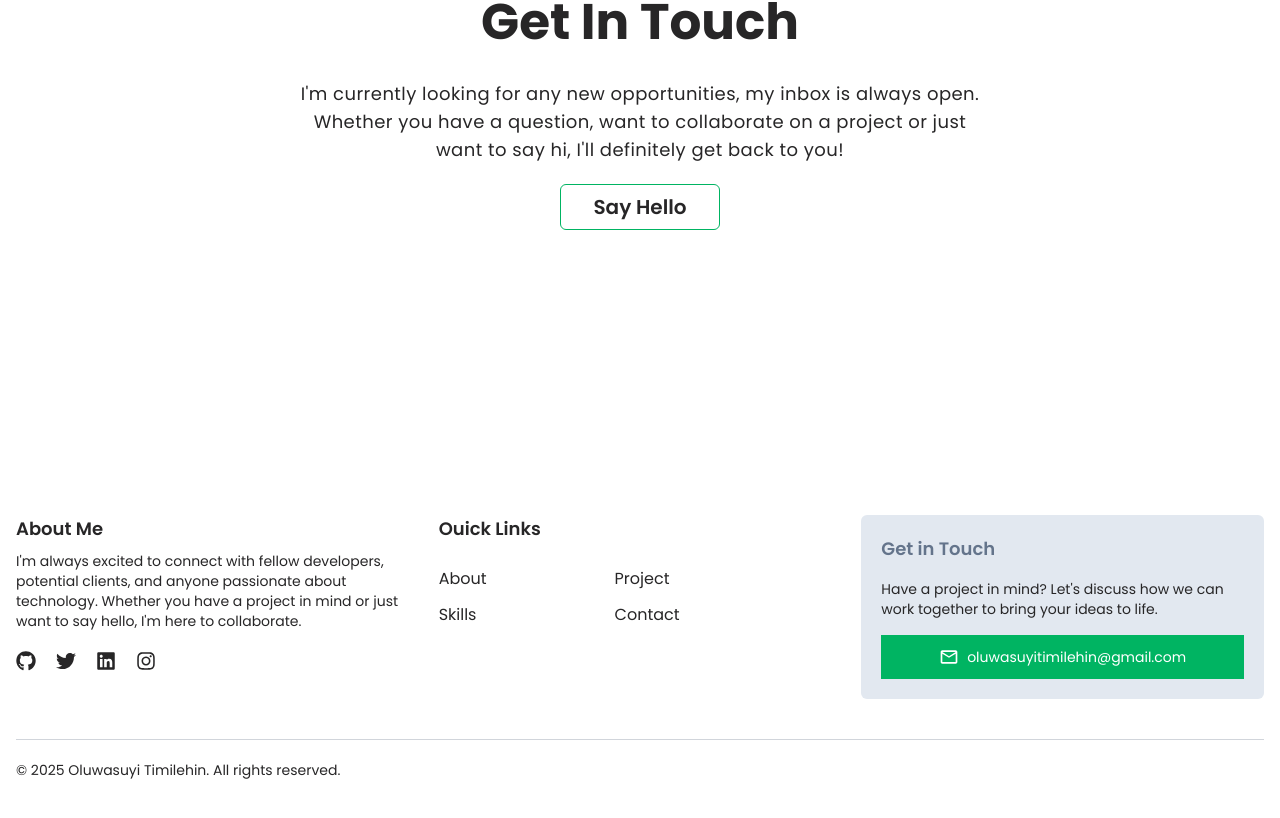
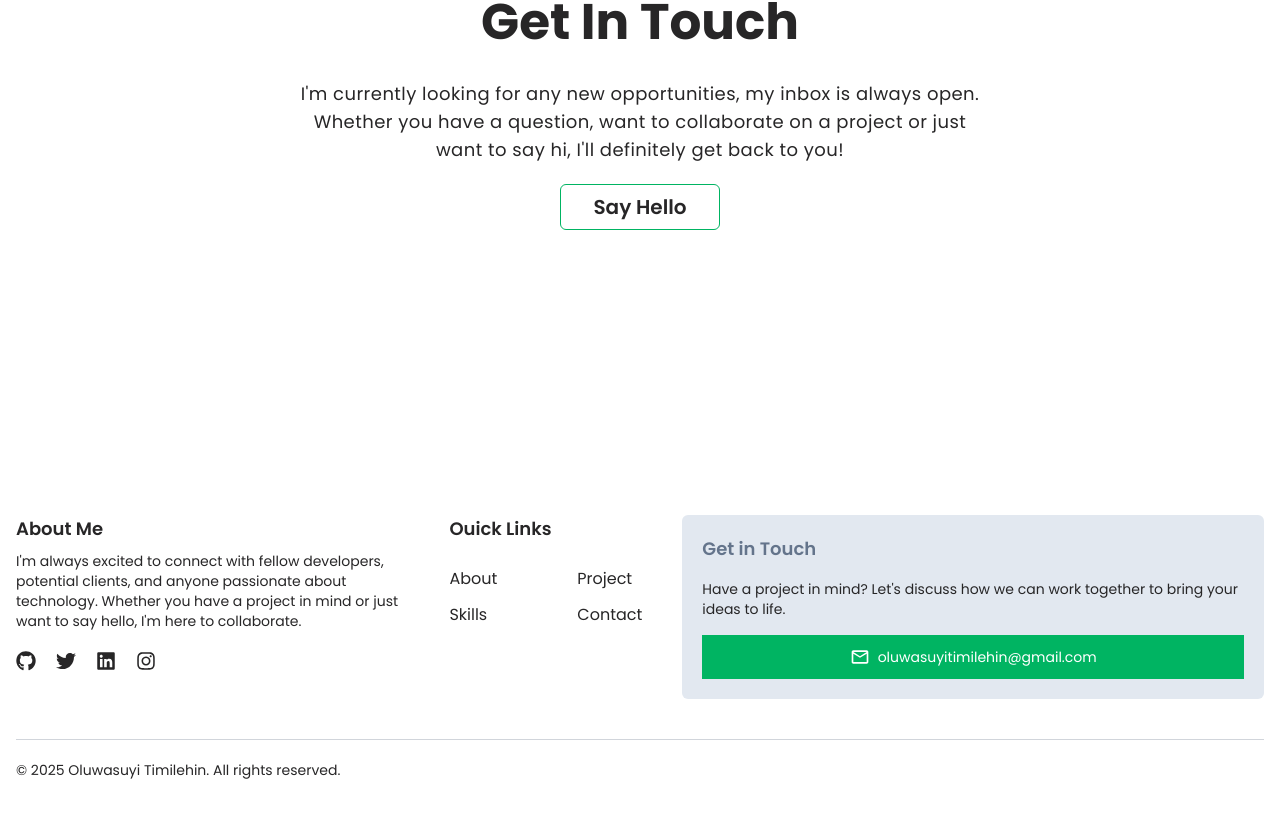
Before and after one commit to Usmanbalogun044/B-LOGUN-USMAN-TEMITOPE-Portfolio, a React (Vite) app in the folder intro/: page / in a window 1280 px wide. Shown: the part 3661-4479 px from the top of the page. Built offline with nearby package versions, Linux system fonts and the light colour scheme.

Commit message:
made changes
adjusted the footer to make it responsive

```diff
--- a/intro/src/Components/Footer.jsx
+++ b/intro/src/Components/Footer.jsx
@@ -14,8 +14,8 @@ const Footer = () => {
   return (
     <footer className="bg-white dark:bg-primary text-primary dark:text-white py-10">
       <div className="container mx-auto px-4">
-        <div className="flex flex-col md:flex-row md:space-x-5 justify-between items-start">
-          <div className="flex flex-col md:w-4/12 lg:space-y-5 mb-10">
+        <div className="flex flex-col md:flex-row md:justify-between md:items-start md:space-x-10">
+          <div className="flex flex-col lg:space-y-5 mb-10">
             <div className=" md:text-left mb-6 md:mb-0 max-w-md">
               <h3 className="text-lg font-semibold mb-2">About Me</h3>
               <p className="text-sm">
@@ -52,9 +52,9 @@ const Footer = () => {
               </Link>
             </div>
           </div>
-          <div className="flex flex-col md:w-4/12 lg:space-y-4 mb-10">
+          <div className="flex flex-col lg:space-y-4 mb-10">
             <h2 className="text-lg font-semibold mb-2">Ouick Links</h2>
-            <div className="flex items-center space-x-32">
+            <div className="flex items-center space-x-20">
               <div className="flex flex-col space-y-3">
                 <ScrollLink
                   to="about"
@@ -102,7 +102,7 @@ const Footer = () => {
               </div>
             </div>
           </div>
-          <div className="md:w-4/12 mb-10">
+          <div className="mb-10">
             <div className="flex flex-col p-5 space-y-4 bg-slate-200 dark:bg-slate-700 rounded-md">
               <h2 className="font-semibold text-slate-500 dark:text-slate-300 text-lg">
                 Get in Touch
```
